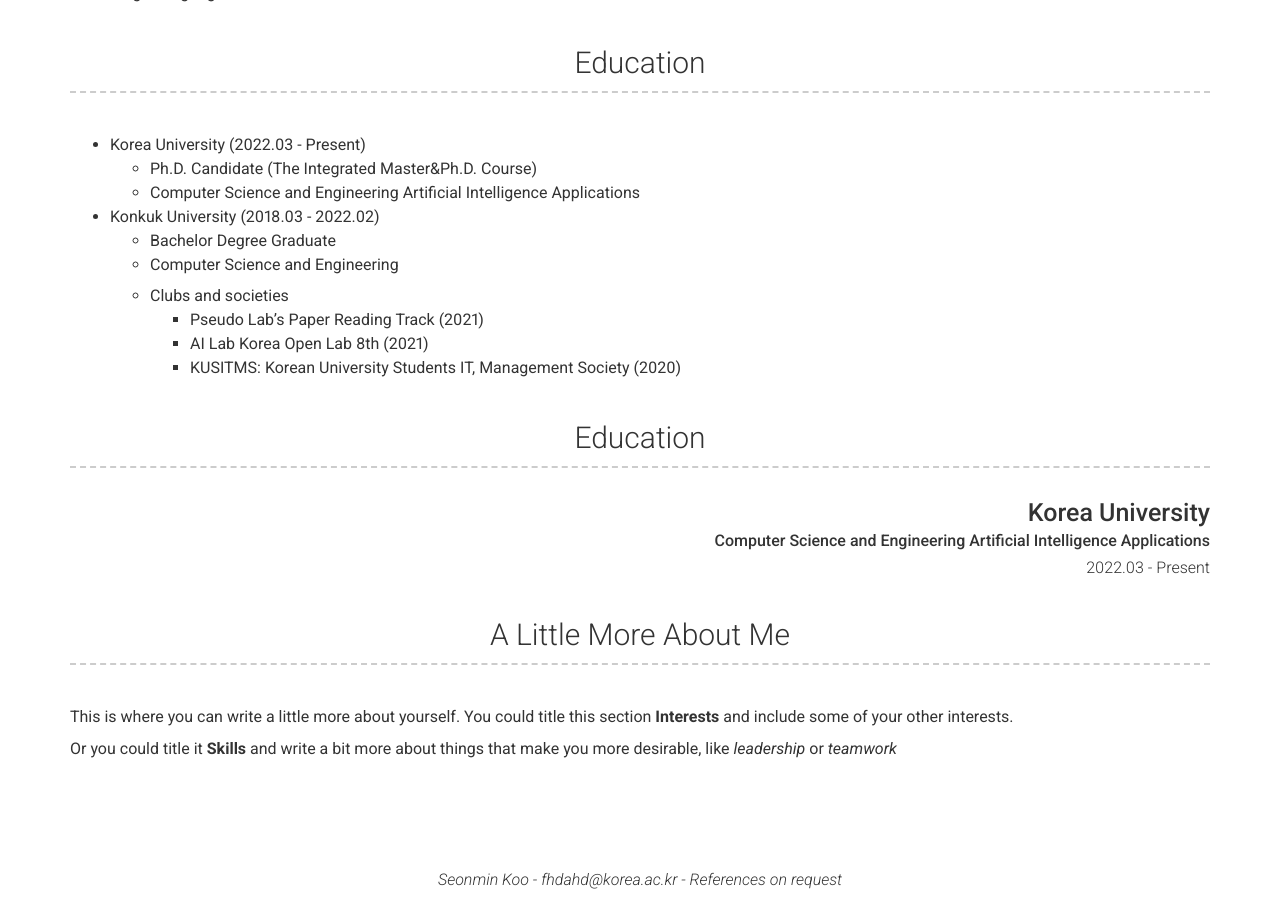
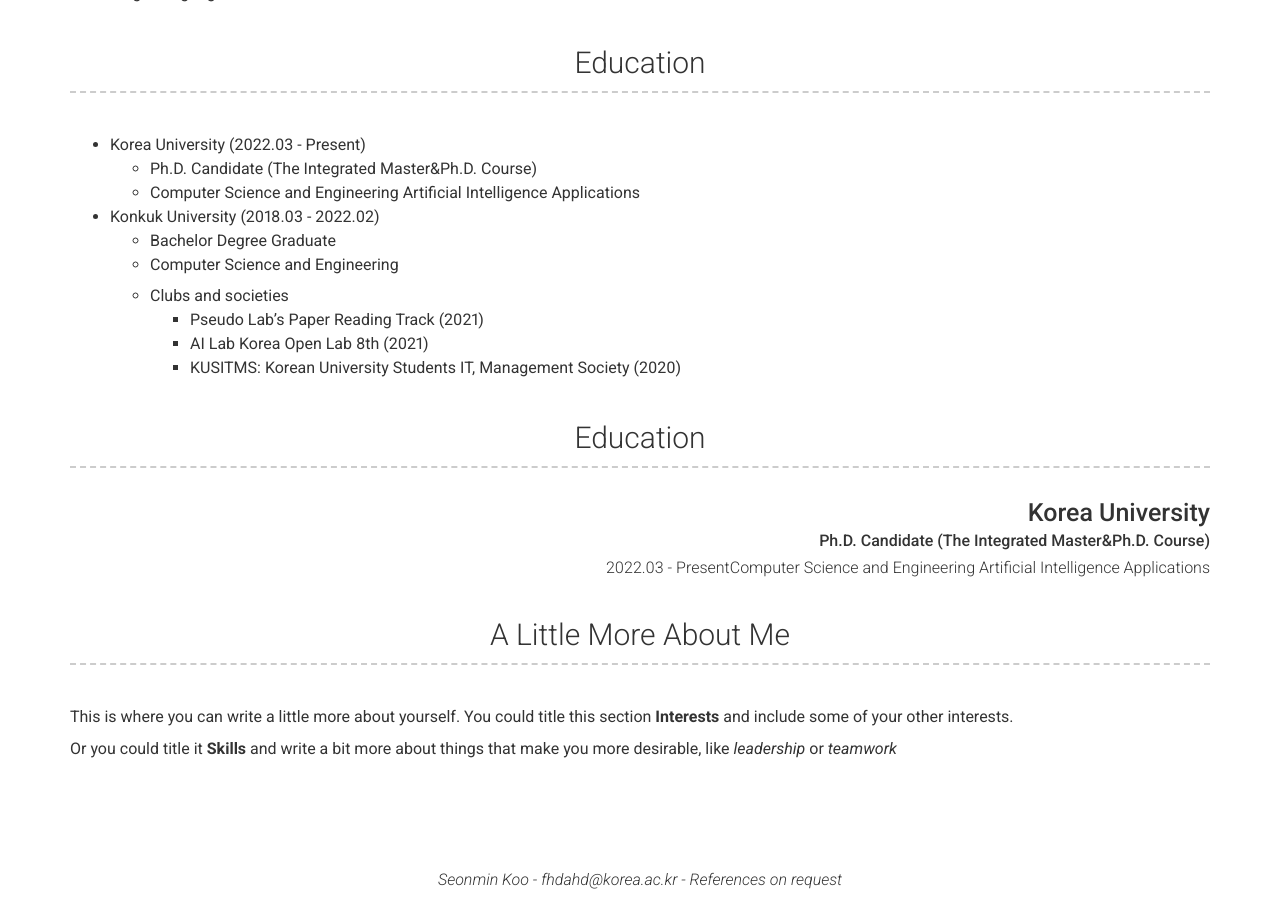
Before and after one commit to seonminkoo/seonminkoo.github.io, a Jekyll site: the page built from index.md, in a window 1280 px wide and 900 px high, scrolled down 980 px. Built offline with Jekyll 4.4.1, drawn with Linux system fonts in a browser that asks for light colours; nearby versions of some CDN libraries; part of the change alters nothing that is shown.

Commit message:
Update _config.yml

```diff
--- a/_config.yml
+++ b/_config.yml
@@ -94,8 +94,14 @@ content:
       - layout: top-right
         title: Korea University
         sub_title: Ph.D. Candidate (The Integrated Master&Ph.D. Course)
-        sub_title: Computer Science and Engineering Artificial Intelligence Applications
-        caption: 2022.03 - Present
+        caption:
+          - 2022.03 - Present
+          - Computer Science and Engineering Artificial Intelligence Applications
+        # quote: >
+        #   Computer Science and Engineering Artificial Intelligence Applications
+        # description: | # this will include new lines to allow paragraphs
+        #   Description of qualification
+
 
 
   # - title: Projects # Title for the section
```
